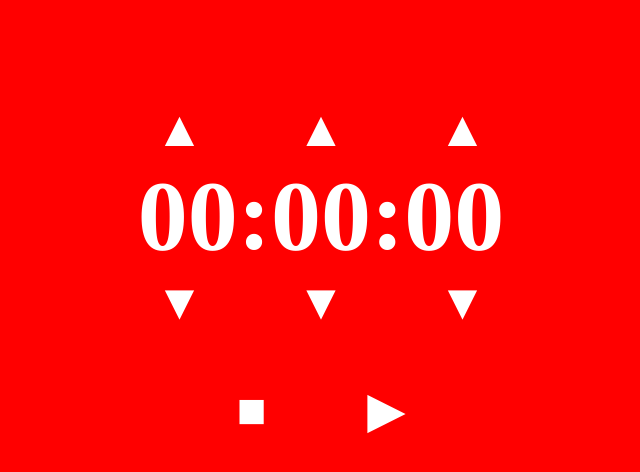
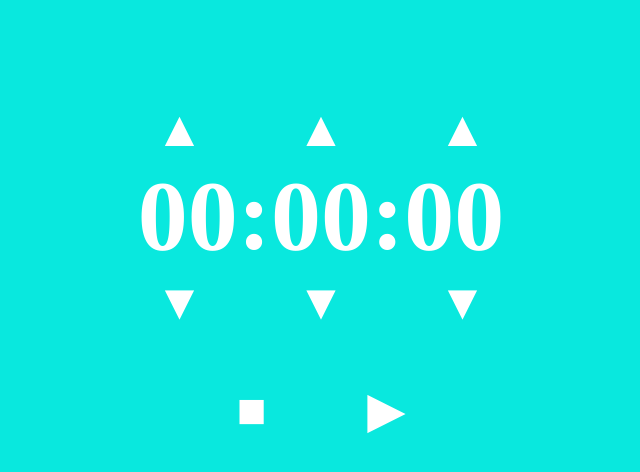
Before and after one commit to HeonwooShin/Timer, a plain HTML site: page index.html in a window 1280 px wide. Shown: the whole page, without its empty margins (319-959 px from the left). Drawn offline with Linux system fonts and the light colour scheme.

Commit message:
Update style.css

```diff
--- a/style.css
+++ b/style.css
@@ -1,6 +1,6 @@
 body {
     color: white;
-    background-color: red;
+    background-color: #09E8DE;
     text-align: center;
     margin: 100px;
 
```
